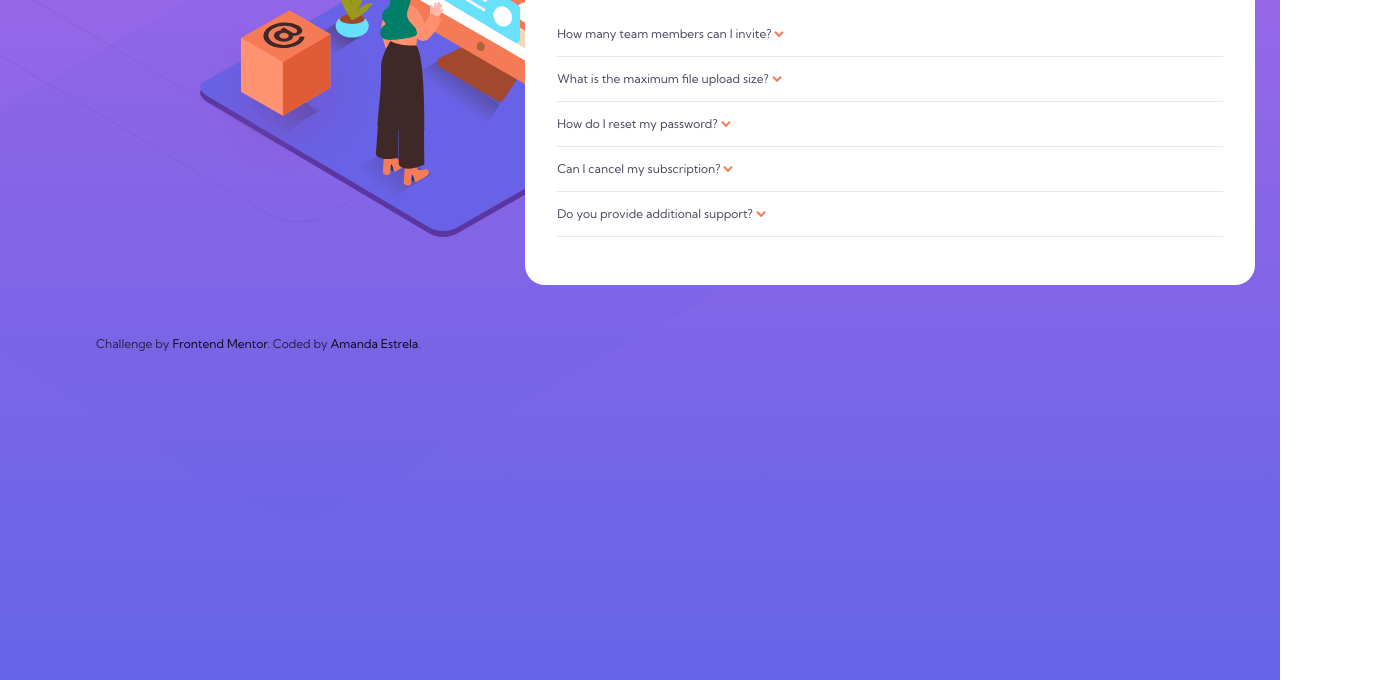
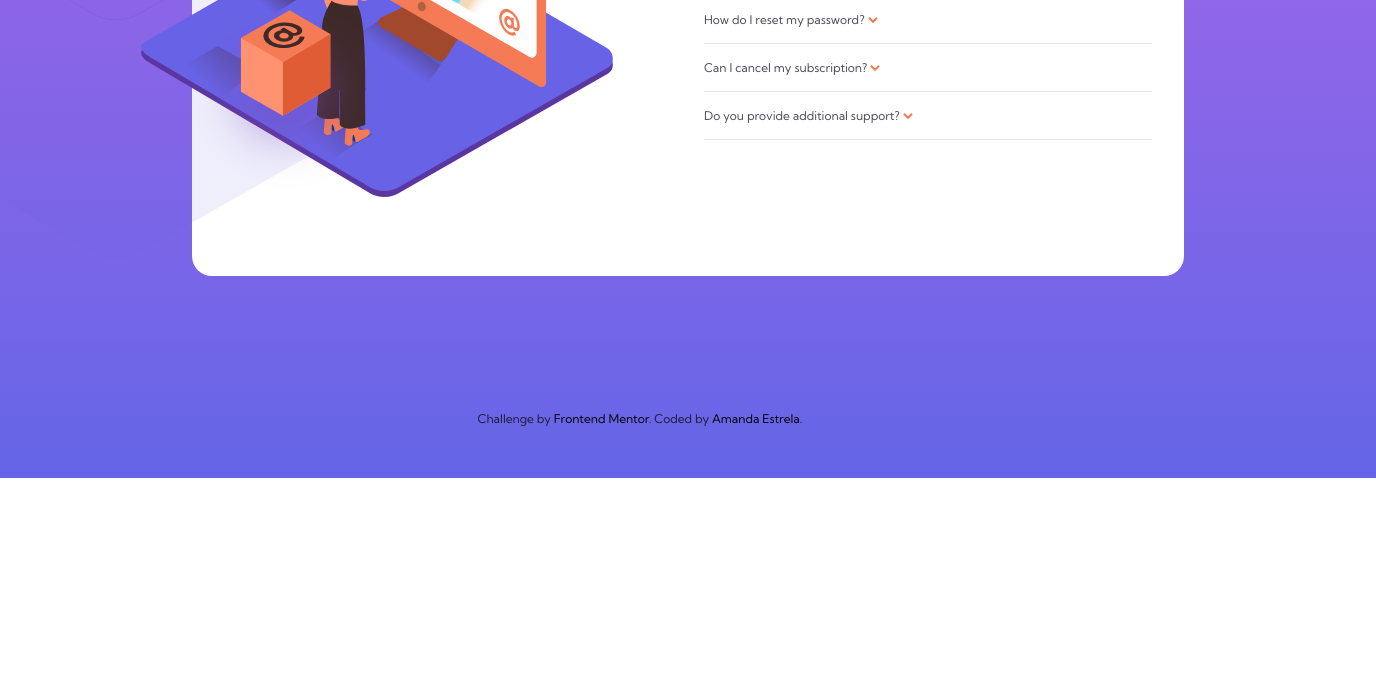
Before and after one commit to amanda-estrela/FAQ, a plain HTML site: page index.html in a window 1280 px wide. Shown: the part 322-1002 px from the top of the page, 1376 px wide, since content can reach past the window. After the commit the page ends 800 px from the top, so only its background shows below. Drawn offline with Linux system fonts and the light colour scheme.

Commit message:
Uso do SASS

```diff
--- /dev/null
+++ b/sass/style.scss
@@ -0,0 +1,175 @@
+
+body{
+    margin: 1rem 2rem 5rem;
+    font-family: 'Kumbh Sans', sans-serif;
+    font-size: 12px;
+    font-weight: 400;
+    background: linear-gradient(hsl(273, 75%, 66%), hsl(240, 73%, 65%));
+    min-height: 100vh;
+    color: hsl(237, 12%, 33%);
+}
+.imagem-sombra-mobile {
+    position: relative;
+    top: 8.5rem;
+    left: 2rem;
+    width: 80%;
+}
+
+.imagem-mobile{
+    width: 65%;
+    position: absolute;
+    top: 2.5rem;
+    left: 4rem;
+}
+
+.imagem-caixa-desktop, .imagem-sombra-desktop, .imagem-desktop{
+    display: none;
+}
+
+ .titulo {
+    text-align: center;
+    margin-top: 5.5rem;
+    margin-bottom: 2rem;
+    font-size: 2rem;
+    font-weight: 700;
+    color: hsl(238, 29%, 16%);
+}
+
+.questionario {
+    margin-top: 30px;
+    background-color: white;
+    border-radius: 20px;
+    padding: 3rem 2rem;
+    justify-content: space-between;
+    height: max-content;
+}
+
+.questionario:not(.pergunta__seta){
+    flex-direction: column;
+}
+
+.questionario__unidade {
+    border-bottom: 1px solid hsl(240, 5%, 91%);
+}
+
+
+.pergunta {
+    display: inline-block;
+    width: 60vw;
+    margin: 1rem auto;
+}
+
+.perguntaAtiva {
+    font-weight: 700;
+    color: hsl(238, 29%, 16%);
+}
+
+.pergunta__seta {
+    display: inline-block;
+    justify-content: right;
+}
+
+.pergunta__setaAtiva {
+    transform: scaleY(-1);
+}
+
+.resposta {
+    display: none;
+    margin-bottom: 1rem;
+}
+
+.respostaAtiva {
+    display: block;
+    font-size: 11px;
+    color:hsl(240, 6%, 50%);
+}
+
+.attribution {
+    margin: 2rem;
+    padding: 2rem;
+    color: hsl(238, 29%, 16%);
+
+    a{
+        text-decoration: none;
+        color: black;
+
+        &:hover{
+            font-weight: 700;
+        }
+    }
+}
+
+@media screen and (min-width:768px) {
+
+    body{
+        margin: 0;
+        line-height: normal;
+        overflow: hidden;
+    }
+    .imagem-mobile, .imagem-sombra-mobile {
+        display: none;
+    }
+
+     .questionario {
+        margin: 8% 15%;
+        display: inline-block;
+        width: 35vw;
+        height: 50vh;
+        padding-left: 40%;
+    }
+
+    .titulo {
+        text-align: start;
+    }
+
+    .imagem-sombra-desktop {
+        display: inline-block;
+        position: absolute;
+        top: -170px;
+        left: -280px;
+        width: 60%;
+        overflow: hidden;
+        }
+    .imagem-caixa-desktop {
+        display: inline-block;
+        position: absolute;
+        top: 330px;
+        left: 190px;
+    }
+
+    .imagem-desktop {
+        display: inline-block;
+        position: absolute;
+        top: 20%;
+        left: 11%;
+
+    }
+
+    .titulo {
+        margin-top: 0;
+    }
+
+    .pergunta {
+        max-width: 450px;
+        width: auto;
+
+        &:hover{
+            color: hsl(14, 88%, 65%);
+        }
+    }
+
+    .perguntaAtiva:hover {
+        color: hsl(238, 29%, 16%) ;
+    }
+
+    .pergunta__seta {
+        text-align: right;
+    }
+
+    .attribution {
+        margin-bottom: 20px;
+        text-align: center;
+        padding: 0;
+    }
+
+}
```
Also changed, not shown: css/style.css, 1 other file.
